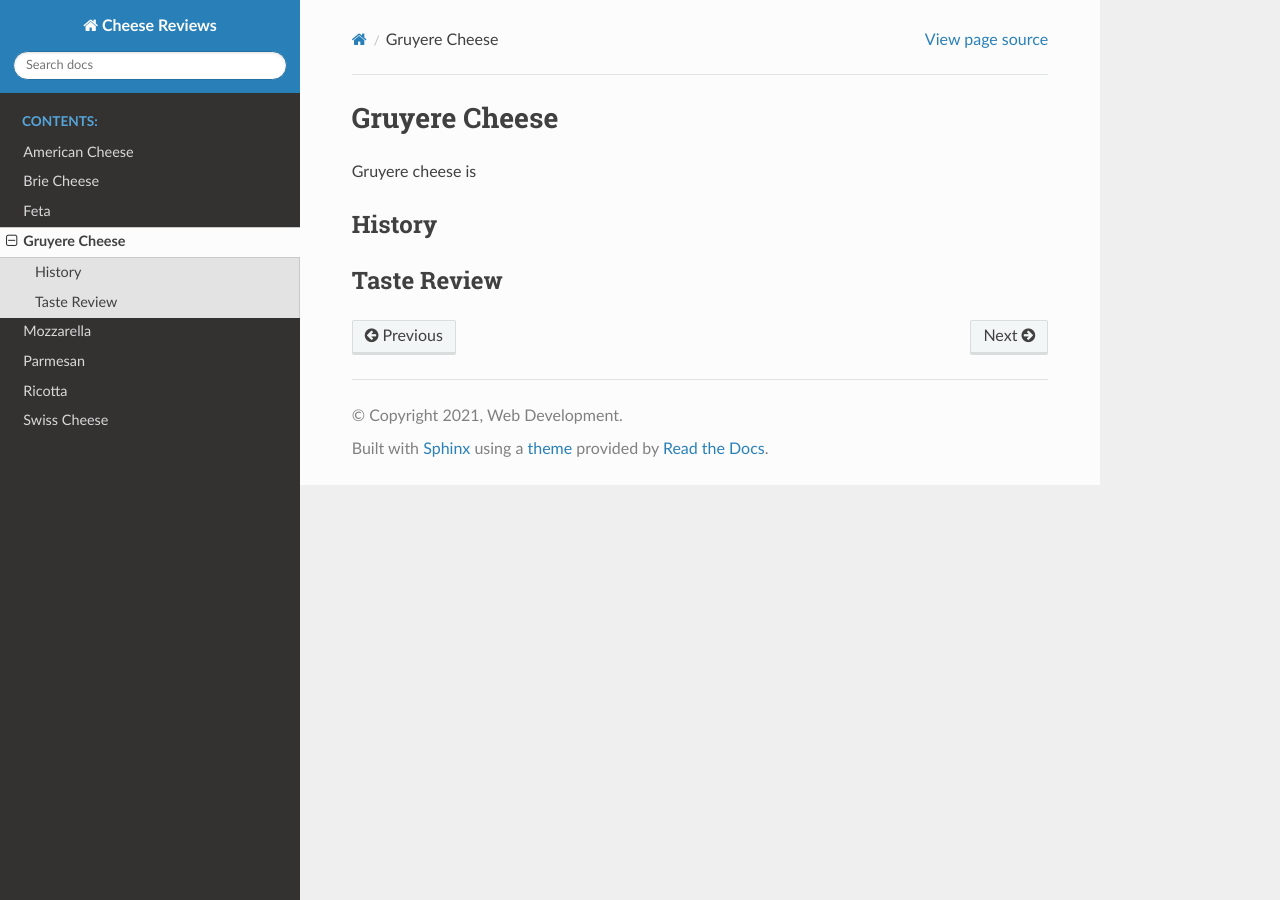
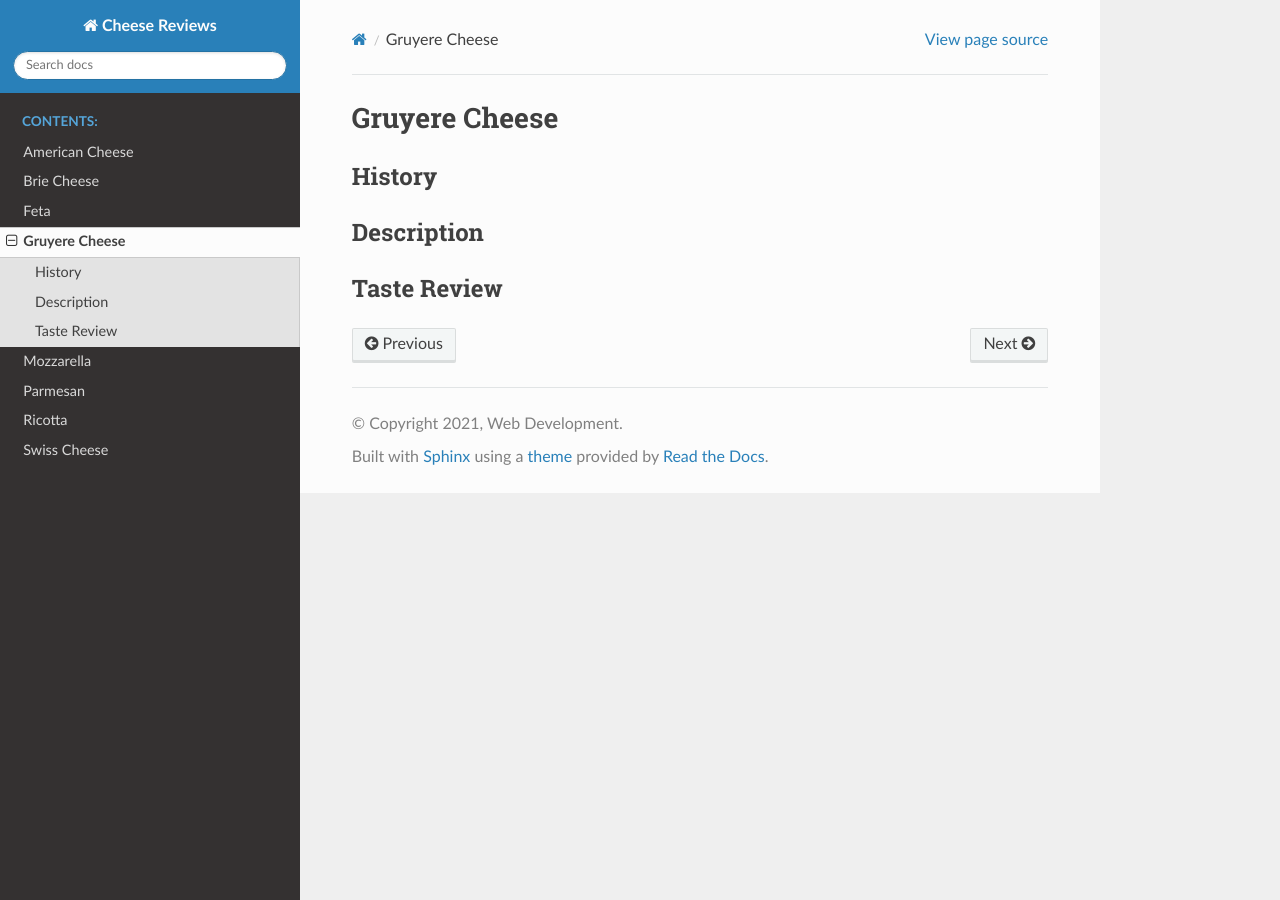
Before and after one commit to BWilb/Cheese_Reviews, a Sphinx documentation site: the page built from source/gruyere/index.rst, in a window 1280 px wide. Built offline with Sphinx 7.4.7 and the Read the Docs theme 2.0.0, drawn with Linux system fonts in a browser that asks for light colours.

Commit message:
beginning edits on gruyere+brie

```diff
--- a/source/brie/index.rst
+++ b/source/brie/index.rst
@@ -1,7 +1,11 @@
 Brie Cheese
 ===========
+
 History
 -------
 
+Description
+--------
+
 Taste Review
 ------------
--- a/source/gruyere/index.rst
+++ b/source/gruyere/index.rst
@@ -1,11 +1,13 @@
 Gruyere Cheese
 ==============
 
-Gruyere cheese is
 
 History
 -------
 
+Description
+-----------
+
 
 Taste Review
 ------------
```
